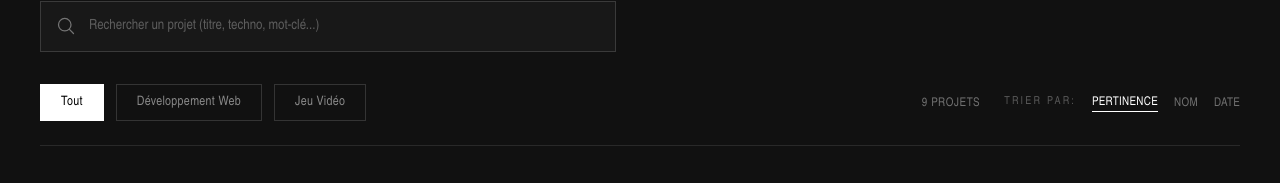
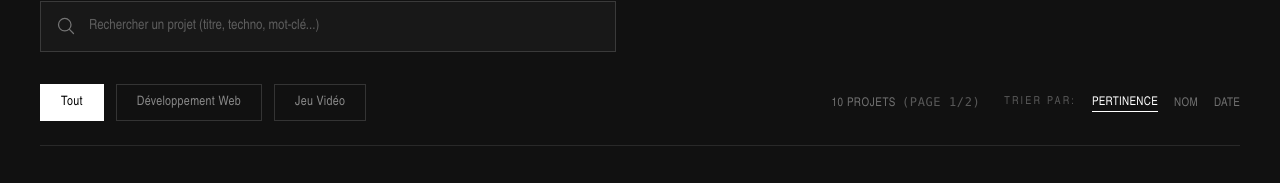
Before and after one commit to Alexouuuu/PorscheFolio, a React (Vite) app: page /projects in a window 1280 px wide. Shown: the part 369-552 px from the top of the page. Built offline with nearby package versions, Linux system fonts and the light colour scheme.

Commit message:
ajout projet AutoStock

```diff
--- a/src/data/projects.js
+++ b/src/data/projects.js
@@ -265,5 +265,24 @@ export const projectsData = [
     visitable: false,
     lienSite: "",
     objectifs: ["Création d'un site Vitrine", "Se faire recommander"],
+  },
+  {
+    id: 10,
+    type: "Personnel",
+    importance: 10,
+    title: "AutoStock",
+    tag: "Développement Web",
+    description: "Création d'un site web de garage de vente de voitures d'occasion",
+    video:null,
+    sourcevideo:null,
+    collaborateurs: [],
+    technologies: ["React", "TailwindCSS"],
+    date : "En cours...",
+    imagemain: "",
+    images: [],
+    lien: [],
+    visitable: false,
+    lienSite: "",
+    objectifs: ["Approfondir connaissances en React"],
   }
 ];
```
